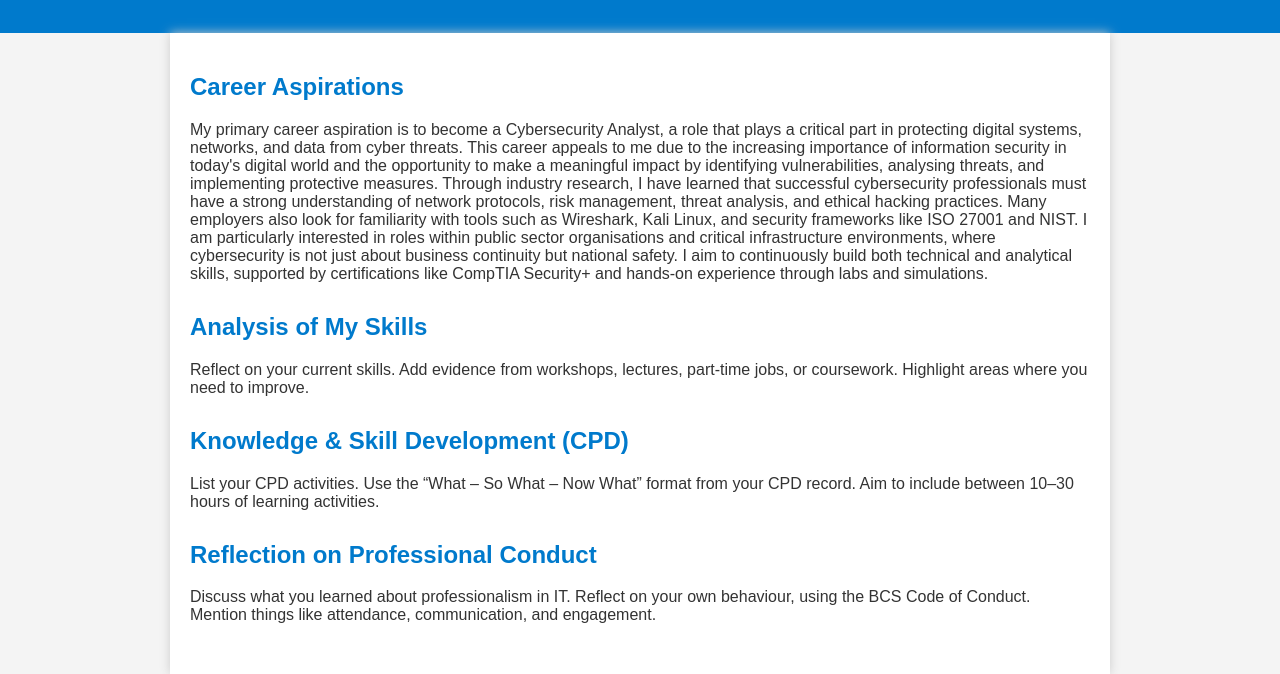
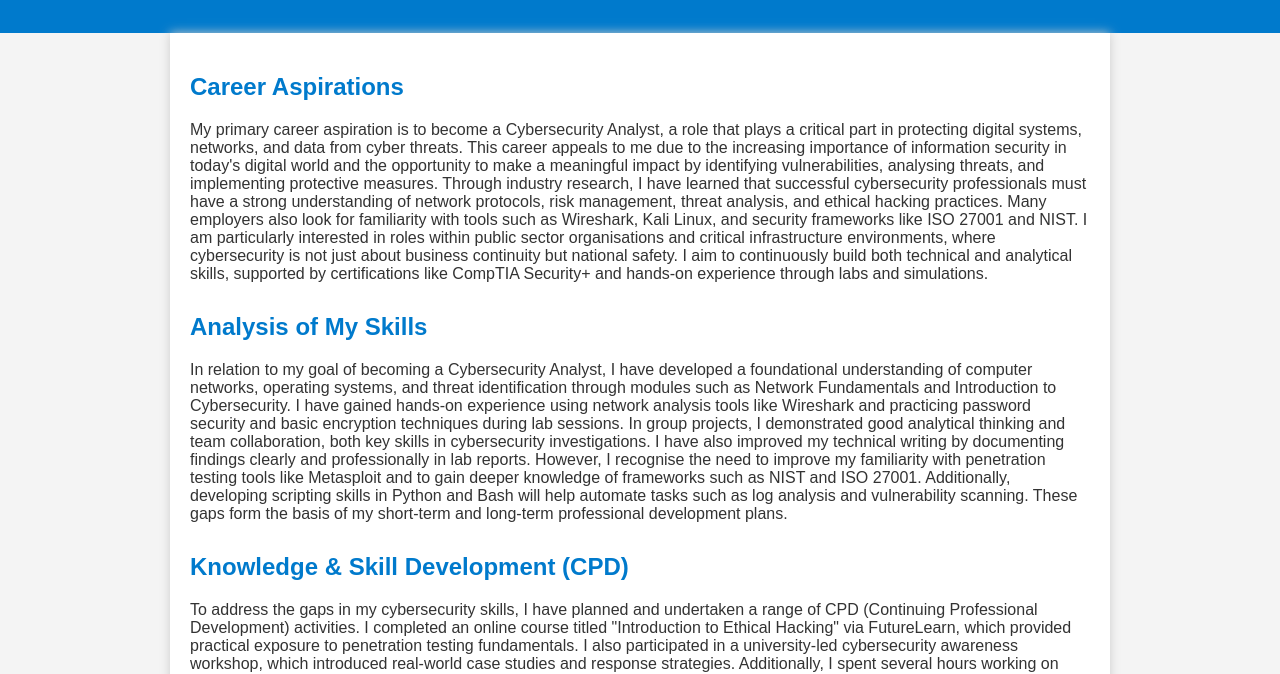
Before and after one commit to saa705/saa705, a plain HTML site: page docs/index.html in a window 1280 px wide. Shown: the part 121-795 px from the top of the page. Drawn offline with Linux system fonts and the light colour scheme.

Commit message:
Update index.html

```diff
--- a/docs/index.html
+++ b/docs/index.html
@@ -22,21 +22,21 @@
     <section id="skills">
       <h2>Analysis of My Skills</h2>
       <p>
-        Reflect on your current skills. Add evidence from workshops, lectures, part-time jobs, or coursework. Highlight areas where you need to improve.
+        In relation to my goal of becoming a Cybersecurity Analyst, I have developed a foundational understanding of computer networks, operating systems, and threat identification through modules such as Network Fundamentals and Introduction to Cybersecurity. I have gained hands-on experience using network analysis tools like Wireshark and practicing password security and basic encryption techniques during lab sessions. In group projects, I demonstrated good analytical thinking and team collaboration, both key skills in cybersecurity investigations. I have also improved my technical writing by documenting findings clearly and professionally in lab reports. However, I recognise the need to improve my familiarity with penetration testing tools like Metasploit and to gain deeper knowledge of frameworks such as NIST and ISO 27001. Additionally, developing scripting skills in Python and Bash will help automate tasks such as log analysis and vulnerability scanning. These gaps form the basis of my short-term and long-term professional development plans.
       </p>
     </section>
 
     <section id="cpd">
       <h2>Knowledge & Skill Development (CPD)</h2>
       <p>
-        List your CPD activities. Use the “What – So What – Now What” format from your CPD record. Aim to include between 10–30 hours of learning activities.
+        To address the gaps in my cybersecurity skills, I have planned and undertaken a range of CPD (Continuing Professional Development) activities. I completed an online course titled "Introduction to Ethical Hacking" via FutureLearn, which provided practical exposure to penetration testing fundamentals. I also participated in a university-led cybersecurity awareness workshop, which introduced real-world case studies and response strategies. Additionally, I spent several hours working on TryHackMe labs to reinforce hands-on skills. These activities helped me understand vulnerabilities, strengthen my defensive thinking, and apply theoretical concepts in practical environments. Reflecting on these experiences, I recognise that active learning is essential for cybersecurity careers due to the fast-changing nature of threats. In the short term, I plan to continue using TryHackMe and pursue CompTIA Security+ certification. In the long term, I aim to work toward a CEH (Certified Ethical Hacker) qualification while gaining industry experience.
       </p>
     </section>
 
     <section id="professional">
       <h2>Reflection on Professional Conduct</h2>
       <p>
-        Discuss what you learned about professionalism in IT. Reflect on your own behaviour, using the BCS Code of Conduct. Mention things like attendance, communication, and engagement.
+        Throughout this module, I have developed a stronger understanding of professionalism in the IT industry. By engaging with the BCS Code of Conduct, I now appreciate the importance of integrity, confidentiality, and public interest when working with sensitive systems and data. I have attended all lectures and workshops punctually, contributed to group discussions, and maintained respectful communication with peers and staff. These actions reflect professional behaviours expected in the workplace. However, I also noticed areas where I can improve — particularly in time management and confidence when presenting ideas during seminars. I intend to work on these areas by setting clearer deadlines for self-learning and seeking feedback from tutors after delivering presentations. Upholding professional standards will be essential in my future career as a Cybersecurity Analyst, especially when dealing with incident reports, client data, or coordinating with cross-functional teams.
       </p>
     </section>
   </main>
```
